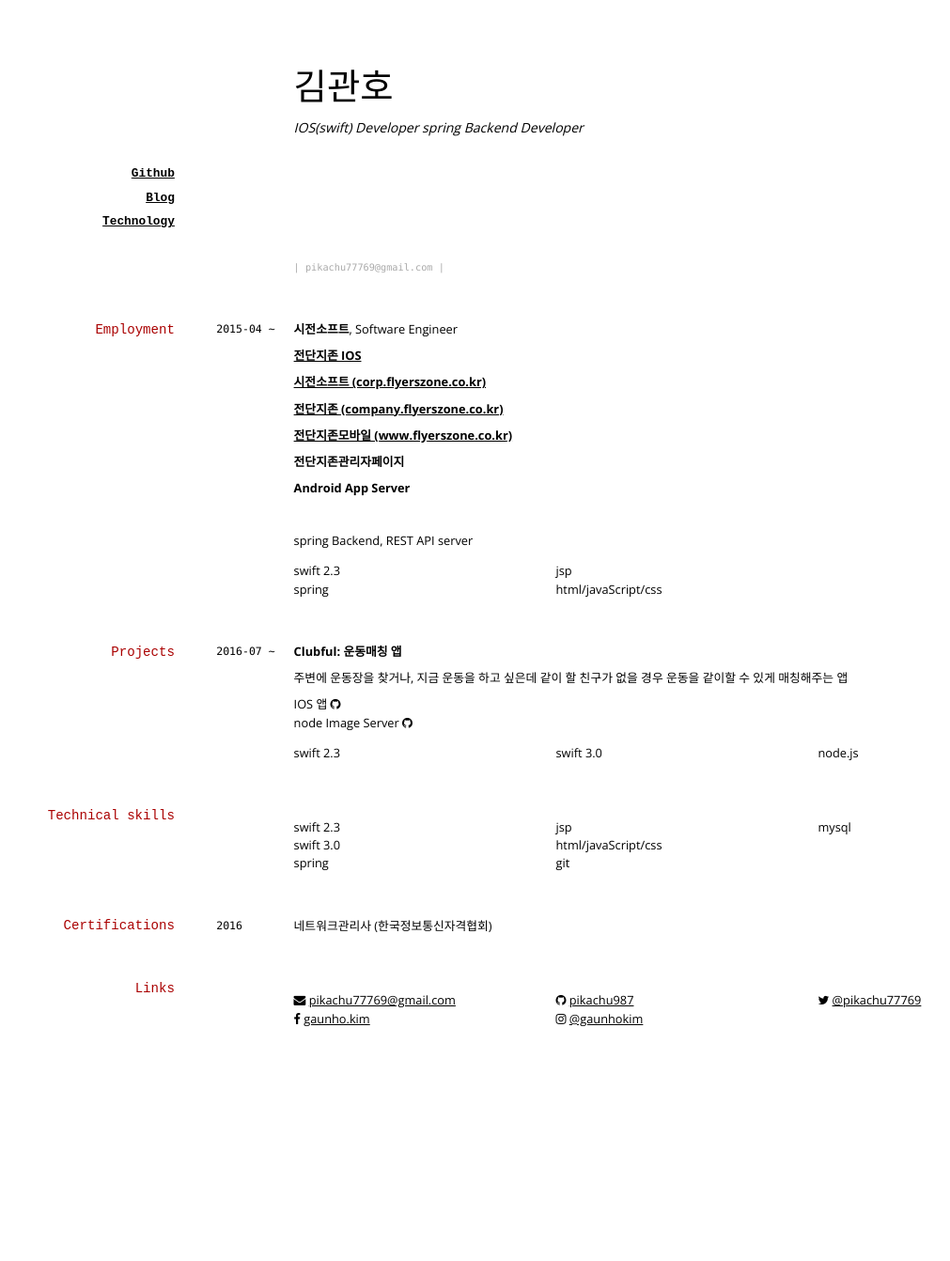
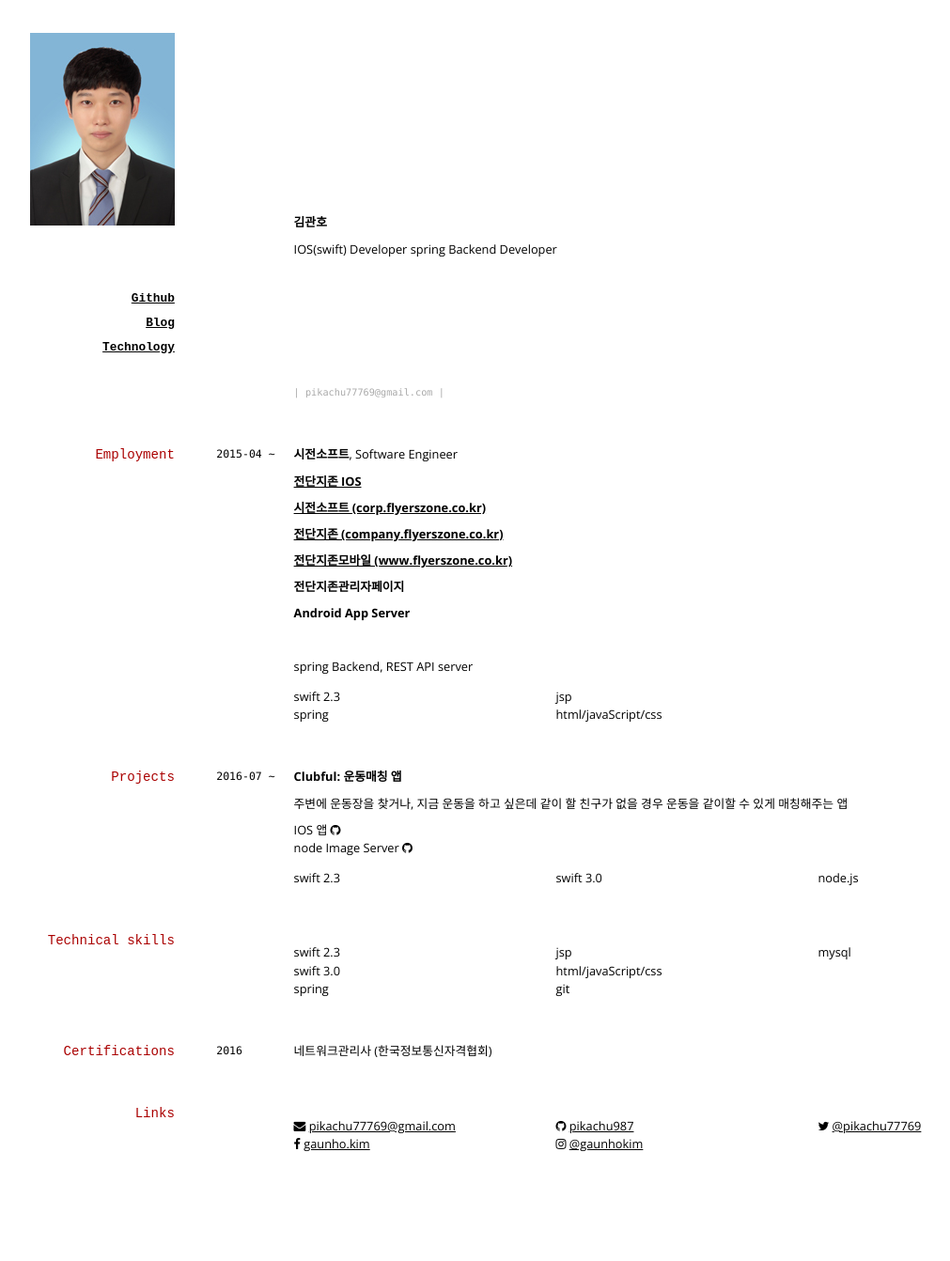
Before and after one commit to pikachu987/cv, a Jekyll site: the page built from index.md, in a window 1280 px wide. Shown: the whole page at 94% size, without its empty margins (17-1028 px from the left). Built offline with Jekyll 4.4.1, drawn with Linux system fonts in a browser that asks for light colours; nearby versions of some CDN libraries; before the commit the page ends 1209 px from its top, so only the background shows below that.

Commit message:
Update picture

```diff
--- a/index.md
+++ b/index.md
@@ -3,7 +3,9 @@ layout: cv
 title: 김관호
 ---
 
-# 김관호
+### [![증명사진](https://pikachu987.github.io/cv/profile.JPG)](https://pikachu987.github.io/cv/favicon.ico "사진")
+
+<a href="https://pikachu987.github.io/cv/career.doc" class="nameTitle">__김관호__</a>
 
 IOS(swift) Developer  spring Backend Developer
 
--- a/media/cv-print.css
+++ b/media/cv-print.css
@@ -2,7 +2,8 @@
    v2.0 | 20110126
    License: none (public domain)
 */
-
+.nameTitle{text-decoration: none;}
+.nameTitle:hover{color:black;}
 html, body, div, span, applet, object, iframe,
 h1, h2, h3, h4, h5, h6, p, blockquote, pre,
 a, abbr, acronym, address, big, cite, code,
--- a/media/cv-screen.css
+++ b/media/cv-screen.css
@@ -2,6 +2,8 @@
    v2.0 | 20110126
    License: none (public domain)
 */
+.nameTitle{text-decoration: none;}
+.nameTitle:hover{color:black;}
 
 html, body, div, span, applet, object, iframe,
 h1, h2, h3, h4, h5, h6, p, blockquote, pre,
```
Also changed, not shown: profile.JPG (added), 6 other files.
